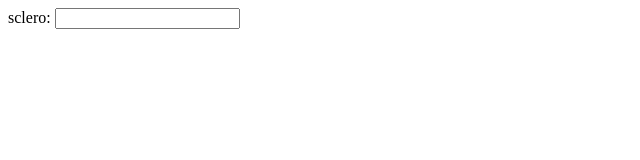
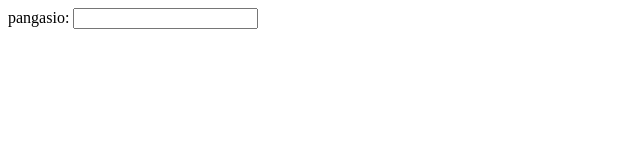
Before and after one commit to syncline/nodexperiment2, a plain HTML site: page views/login.html in a window 1280 px wide. Shown: the full height of the page, 0-640 px from the left. Drawn offline with Linux system fonts and the light colour scheme.

Commit message:
secondo commit laremas

```diff
--- a/views/login.html
+++ b/views/login.html
@@ -5,7 +5,7 @@
     </head>
     <body>
     <form id="" method="POST" action="/authcheck">
-      <label>sclero:</label> <input name="pass" text="" />
+      <label>pangasio:</label> <input name="pass" text="" />
     </form>
     </body>
 </html>
```
